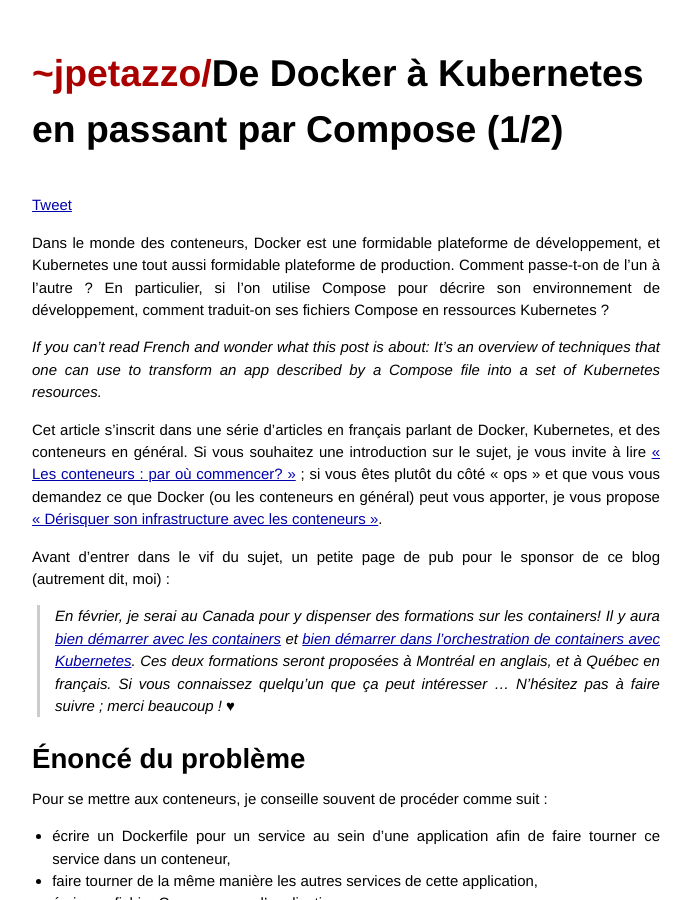
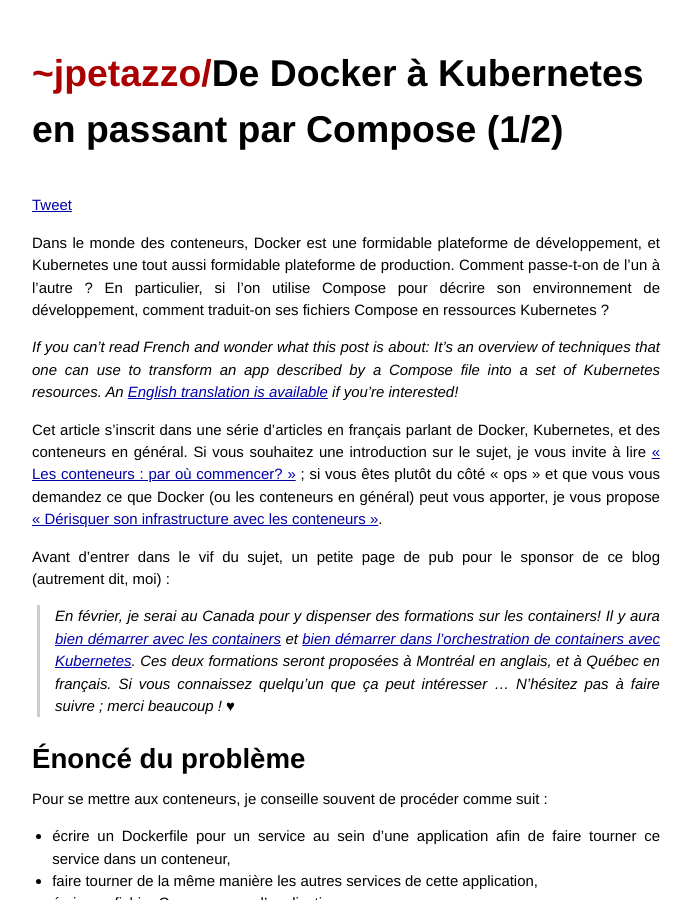
Before and after one commit to jpetazzo/jpetazzo.github.io, a Jekyll site: the page built from _posts/2018-11-07-docker-compose-kubernetes-1.markdown, in a window 1280 px wide and 900 px high. Shown: the whole window, without its empty margins (294-985 px from the left). Built offline with Jekyll 4.4.1, drawn with Linux system fonts in a browser that asks for light colours; comment, search, counter and statistics services are not loaded.

Commit message:
Improvements courtesy of the amazing @soulshake

```diff
--- a/_includes/ad_en_long.markdown
+++ b/_includes/ad_en_long.markdown
@@ -1,5 +1,5 @@
 This is the perfect opportunity to bring up the training
-sessions that we organize in February 2019 in Canada!
+sessions that we're organizing in February 2019 in Canada!
 
 There will be:
 - [Getting started with containers](http://www.elapsetech.com/formation/docker-101#English) (February 25th in Montréal in English; February 28th in Québec in French)
--- a/_posts/2018-11-07-docker-compose-kubernetes-1.markdown
+++ b/_posts/2018-11-07-docker-compose-kubernetes-1.markdown
@@ -14,7 +14,8 @@
 *If you can't read French and wonder what this post is about:
 It's an overview of techniques that one can use to
 transform an app described by a Compose file into a set
-of Kubernetes resources.*
+of Kubernetes resources. An [English translation is available](/2019/01/22/docker-compose-kubernetes-1-en/)
+if you're interested!*
 
 Cet article s'inscrit dans une série d'articles en français
 parlant de Docker, Kubernetes, et des conteneurs en général.
```
Also changed, not shown: _posts/2019-01-22-docker-compose-kubernetes-1-en.markdown (+19 -18 lines).
